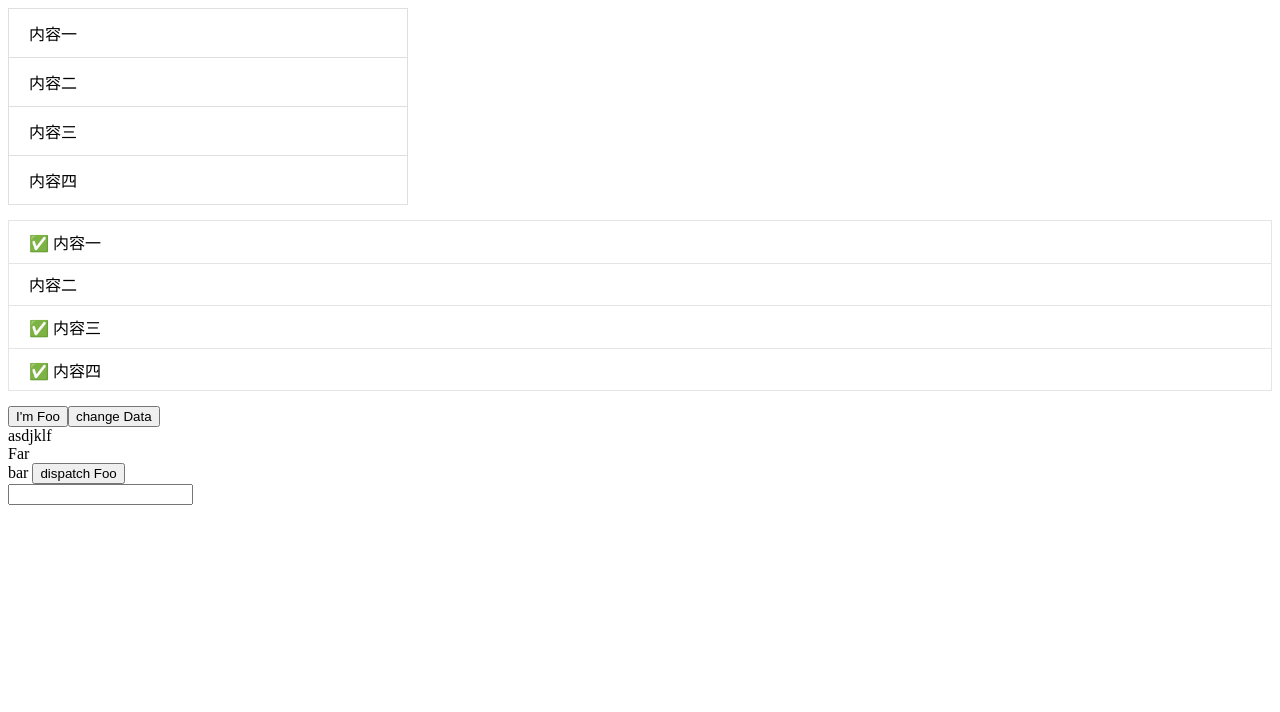
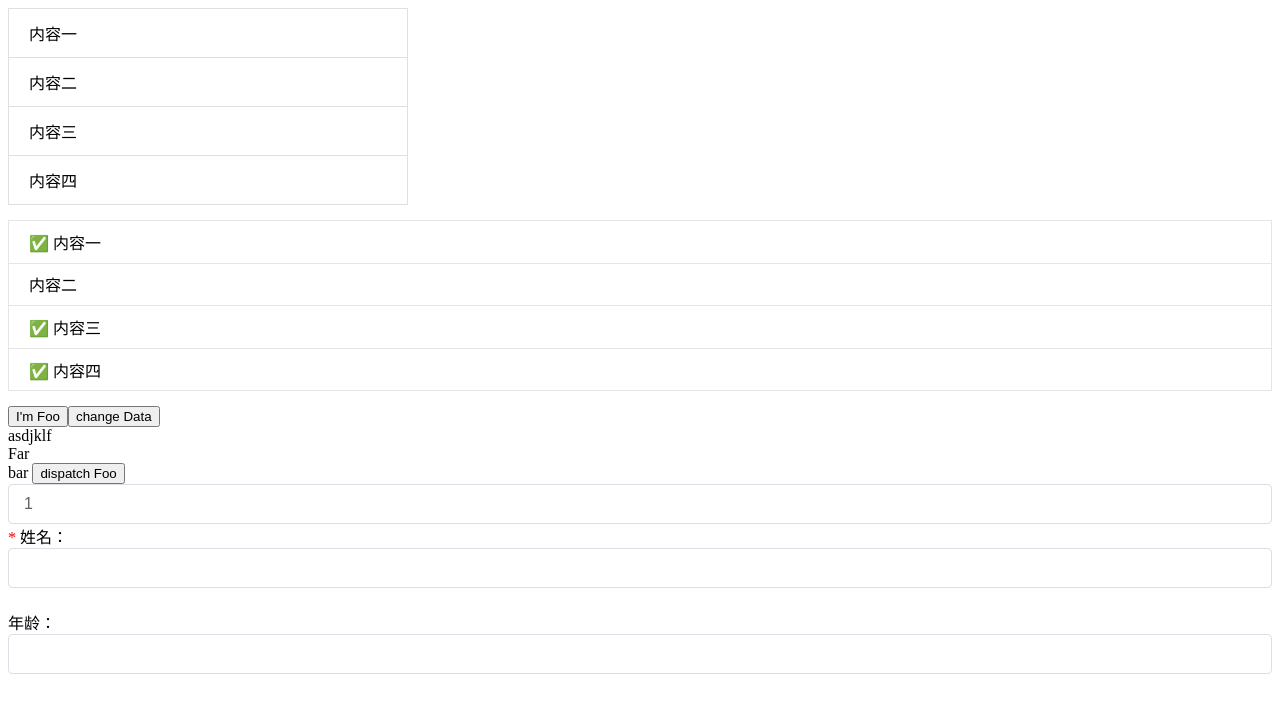
Before and after one commit to ivan0525/soft-ui, a Vue app: page / in a window 1280 px wide. Shown: the top 712 px of the page. Built offline with nearby package versions, Linux system fonts and the light colour scheme.

Commit message:
form组件初步完成

```diff
--- a/packages/form/form.vue
+++ b/packages/form/form.vue
@@ -6,7 +6,7 @@
 
 <script>
 export default {
-  name: "sForm",
+  name: "SForm",
   props: {
     model: {
       type: Object,
@@ -14,8 +14,15 @@ export default {
     rules: {
       type: Object,
     },
+    labelWidth: {
+      type: String,
+    },
   },
-  provide: this,
+  provide() {
+    return {
+      SForm: this,
+    };
+  },
   data() {
     return {
       fields: [],
@@ -42,4 +49,4 @@ export default {
 };
 </script>
 
-<style lang="less" scoped></style>
+<style lang="less"></style>
--- a/packages/form/formItem.vue
+++ b/packages/form/formItem.vue
@@ -1,13 +1,26 @@
 <template>
-  <div class="s-form-item"></div>
+  <div
+    class="s-form-item"
+    :class="{
+      'is-required': isRequired,
+      'is-error': validateState === 'error',
+    }"
+  >
+    <label v-if="label" class="s-form-item__label">{{ label }}</label>
+    <div class="s-form-item__content">
+      <slot></slot>
+      <div class="s-form-item__error">{{ validateMessage }}</div>
+    </div>
+  </div>
 </template>
 
 <script>
 import emitter from "../../src/mixins/emitter";
+import AsyncValidator from "async-validator";
 export default {
-  name: "sFormItem",
+  name: "SFormItem",
   mixins: [emitter],
-  inject: ["form"],
+  inject: ["SForm"],
   props: {
     label: {
       type: String,
@@ -17,18 +30,125 @@ export default {
       type: String,
     },
   },
+  data() {
+    return {
+      isRequired: false, // 是否为必填
+      validateState: "", // 校验状态
+      validateMessage: "",
+    };
+  },
+  computed: {
+    // 从SForm的model中动态得到当前表单组件的数据
+    fieldValue() {
+      return this.SForm.model[this.prop];
+    },
+  },
   // 组件销毁前，将从实例从Form的缓存中移除
   beforeDestroy() {
-    this.dispatch("iForm", "on-field-item-remove", this);
+    this.dispatch("SForm", "on-field-item-remove", this);
   },
+  // 组件挂载时，将实例缓存到Form中
   mounted() {
     // 如果没有传入prop，就不需要校验
     if (this.prop) {
-      this.dispatch("iForm", "on-field-item-add", this);
+      this.dispatch("SForm", "on-field-item-add", this);
+      // 设置初始值，以便在重置时恢复默认值
+      this.initialValue = this.fieldValue;
+      this.setRules();
     }
   },
-  methods: {},
+  methods: {
+    setRules() {
+      let rules = this.getRules();
+      if (rules.length) {
+        rules.every((rule) => {
+          // 如果当前校验规则中有必填项，则将其标出
+          this.isRequired = rule.required;
+        });
+      }
+      // 监听来自表单组件中派发的自定义事件
+      this.$on("on-form-change", this.onFieldChange);
+      this.$on("on-form-blur", this.onFieldBlur);
+    },
+
+    // 从SForm的rules中，获取当前SFormItem的校验规则
+    getRules() {
+      let formRules = this.SForm.rules;
+      formRules = formRules ? formRules[this.prop] : [];
+      // 如果formRules是一个对象，需要将其放入一个数组中
+      return [].concat(formRules || []);
+    },
+
+    // 只支持blur和change，所以过滤出符合要求的校验规则
+    getFilteredRules(trigger) {
+      const rules = this.getRules();
+      return rules.filter(
+        (rule) => !rule.trigger || rule.trigger.indexOf(trigger) !== -1
+      );
+    },
+
+    // 校验数据
+    validate(trigger, callback = function() {}) {
+      let rules = this.getFilteredRules(trigger);
+      if (!rules || rules.length === 0) {
+        return true;
+      }
+      // 设置状态为校验中
+      this.validateState = "validating";
+      // 以下为 async-validator 库的调用方法
+      let descriptor = {};
+      descriptor[this.prop] = rules;
+      const validator = new AsyncValidator(descriptor);
+      let model = {};
+      model[this.prop] = this.fieldValue;
+      validator.validate(model, { firstFields: true }, (errors) => {
+        this.validateState = !errors ? "success" : "error";
+        this.validateMessage = errors ? errors[0].message : "";
+        callback(this.validateMessage);
+      });
+    },
+
+    // 重置数据
+    resetField() {
+      this.validateMessage = "";
+      this.validateState = "";
+      this.SForm.model[this.prop] = this.initialValue;
+    },
+    onFieldBlur() {
+      this.validate("blur");
+    },
+
+    onFieldChange() {
+      this.validate("change");
+    },
+  },
 };
 </script>
 
-<style lang="scss" scoped></style>
+<style lang="less">
+.s-form-item {
+  margin-bottom: 22px;
+  &.is-required::before {
+    content: "*";
+    margin-right: 4px;
+    color: red;
+  }
+  &.is-error {
+    .s-input__inner {
+      border-color: red;
+    }
+  }
+  .s-form-item__content {
+    position: relative;
+    .s-form-item__error {
+      position: absolute;
+      top: 100%;
+      left: 0;
+      padding-top: 4px;
+      line-height: 1;
+      font-size: 12px;
+      color: red;
+    }
+  }
+}
+</style>
--- a/packages/input/input.vue
+++ b/packages/input/input.vue
@@ -1,47 +1,67 @@
 <template>
   <div class="s-input">
     <input
+      class="s-input__inner"
       type="text"
       :value="currentValue"
       @input="handleInput"
       @blur="handleBlur"
-    >
+    />
   </div>
 </template>
 
 <script>
+import emitter from "./../../src/mixins/emitter";
 export default {
-  name: 'sInput',
+  name: "sInput",
+  mixins: [emitter],
   props: {
     value: {
       type: String,
-      default: ''
-    }
+      default: "",
+    },
   },
-  data () {
+  data() {
     return {
-      currentValue: this.value
-    }
+      currentValue: this.value,
+    };
   },
   watch: {
-    value (val) {
-      this.currentValue = val
-    }
+    value(val) {
+      this.currentValue = val;
+    },
   },
   methods: {
-    handleInput (e) {
-      const value = e.target.value
-      this.$emit('input')
+    handleInput(e) {
+      const value = e.target.value;
+      this.$emit("input", value);
+      this.dispatch("SFormItem", "on-form-change", value);
     },
-    handleBlur (e) {
+    handleBlur() {
+      this.dispatch("SFormItem", "on-form-blur", this.currentValue);
     },
-    handleChage (e) {
-      const value = e.target.value
-      this.$emit('change', value)
-    }
+  },
+};
+</script>
+
+<style lang="less">
+.s-input {
+  .s-input__inner {
+    -webkit-appearance: none;
+    background-color: #fff;
+    background-image: none;
+    border-radius: 4px;
+    border: 1px solid #dcdfe6;
+    box-sizing: border-box;
+    color: #606266;
+    display: inline-block;
+    font-size: inherit;
+    height: 40px;
+    line-height: 40px;
+    outline: none;
+    padding: 0 15px;
+    transition: border-color 0.2s cubic-bezier(0.645, 0.045, 0.355, 1);
+    width: 100%;
   }
 }
-</script>
-
-<style lang="less" scoped>
 </style>
--- a/src/App.vue
+++ b/src/App.vue
@@ -29,56 +29,60 @@
       </template>
     </todo>
     <foo></foo>
-    <s-input
-      v-model="text"
-      @input="handleInput($event,'test')"
-      @change="handleChange"
-    ></s-input>
+    <s-input v-model="text"></s-input>
+    <s-form :model="personInfo" :rules="rules" label-width="90px">
+      <s-form-item label="姓名：" prop="name">
+        <s-input v-model="personInfo.name"></s-input>
+      </s-form-item>
+      <s-form-item label="年龄：" prop="age">
+        <s-input></s-input>
+      </s-form-item>
+    </s-form>
   </div>
 </template>
 
 <script>
-import Foo from './components/Foo'
+import Foo from "./components/Foo";
 export default {
-  name: 'App',
-  provide () {
-    return { msg: this.$data }
+  name: "App",
+  provide() {
+    return { msg: this.$data };
   },
   components: {
-    Todo: () => import('./components/Todo'),
-    Foo
+    Todo: () => import("./components/Todo"),
+    Foo,
   },
-  data () {
+  data() {
     return {
       checked: true,
-      msg: 'app',
-      text: '',
+      msg: "app",
+      text: "1",
+      personInfo: {
+        name: "",
+        age: "",
+      },
+      rules: {
+        name: [{ required: true, message: "请填写姓名", trigger: "blur" }],
+      },
       listData: [
-        { id: 111, content: '内容一', isComplete: true },
-        { id: 222, content: '内容二', isComplete: false },
-        { id: 333, content: '内容三', isComplete: true },
-        { id: 444, content: '内容四', isComplete: true }
-      ]
-    }
+        { id: 111, content: "内容一", isComplete: true },
+        { id: 222, content: "内容二", isComplete: false },
+        { id: 333, content: "内容三", isComplete: true },
+        { id: 444, content: "内容四", isComplete: true },
+      ],
+    };
   },
-  mounted () {
+  mounted() {
     setTimeout(() => {
-      this.msg = 'asdjklf'
-      console.log(this.msg)
-    }, 3000)
+      this.msg = "asdjklf";
+      console.log(this.msg);
+    }, 3000);
   },
-  methods: {
-    handleInput (e, test) {
-      console.log(e, test)
-    },
-    handleChange (e) {
-      console.log(e)
-    }
-  }
-}
+  methods: {},
+};
 </script>
 
-<style lang="less" scoped>
+<style lang="less">
 .some-words {
   font-size: 30px;
   color: royalblue;
```
